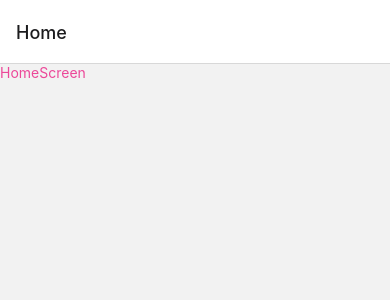
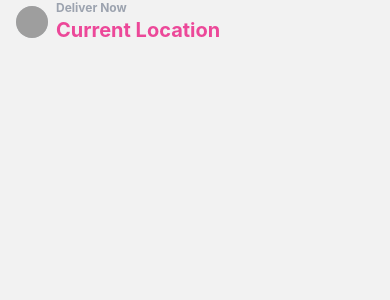
Before and after one commit to julia-stamborovski/deliveroo-react-native, a React Native app: screen /Home in a window 390 px wide. Shown: the top 300 px of the page. Built offline with nearby package versions, Linux system fonts and the light colour scheme; grey boxes are pictures that could not be loaded.

Commit message:
Building the Home Screen

```diff
--- a/screens/HomeScreen.js
+++ b/screens/HomeScreen.js
@@ -1,11 +1,37 @@
-import { View, Text } from 'react-native'
-import React from 'react'
+import { SafeAreaView, View, Text, Image } from 'react-native'
+import React, { useLayoutEffect } from 'react'
+import { useNavigation } from '@react-navigation/native'
 
 const HomeScreen = () => {
+
+    const navigation = useNavigation();
+
+
+    useLayoutEffect(() => {
+            navigation.setOptions({
+                headerShown: false,
+            });
+    }, []);
+
+
   return (
-    <View>
-      <Text className='text-pink-500'>HomeScreen</Text>
-    </View>
+    <SafeAreaView>
+      <Text className='text-pink-500'>
+        {/* header */}
+        <View className='flex-row pb-3 items-center mx-4 space-x-2'>
+            <Image
+            source={{
+                    uri:"https://images.prismic.io/dbhq-deliveroo-riders-website/ed825791-0ba4-452c-b2cb-b5381067aad3_RW_hk_kit_importance.png?auto=compress,format&rect=0,0,1753,1816&w=1400&h=1450",
+                }}
+            className='h-7 w-7 bg-gray-300 p-4 rounded-full'
+            />
+            <View>
+                <Text className='font-bold text-gray-400 text-xs'>Deliver Now</Text>
+                <Text className='font-bold text-xl'>Current Location</Text>
+            </View>
+        </View>
+      </Text>
+    </SafeAreaView>
   )
 }
 
```
